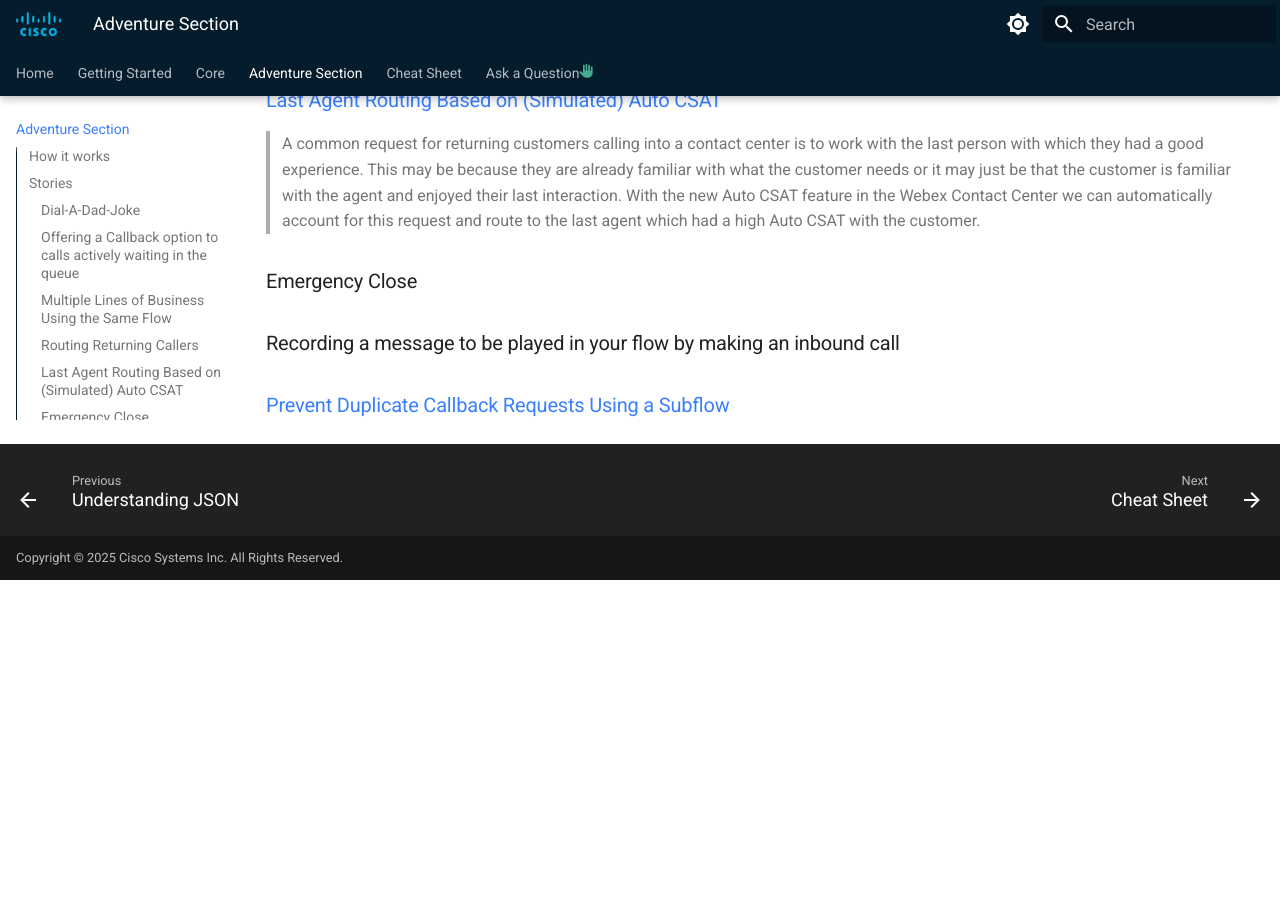
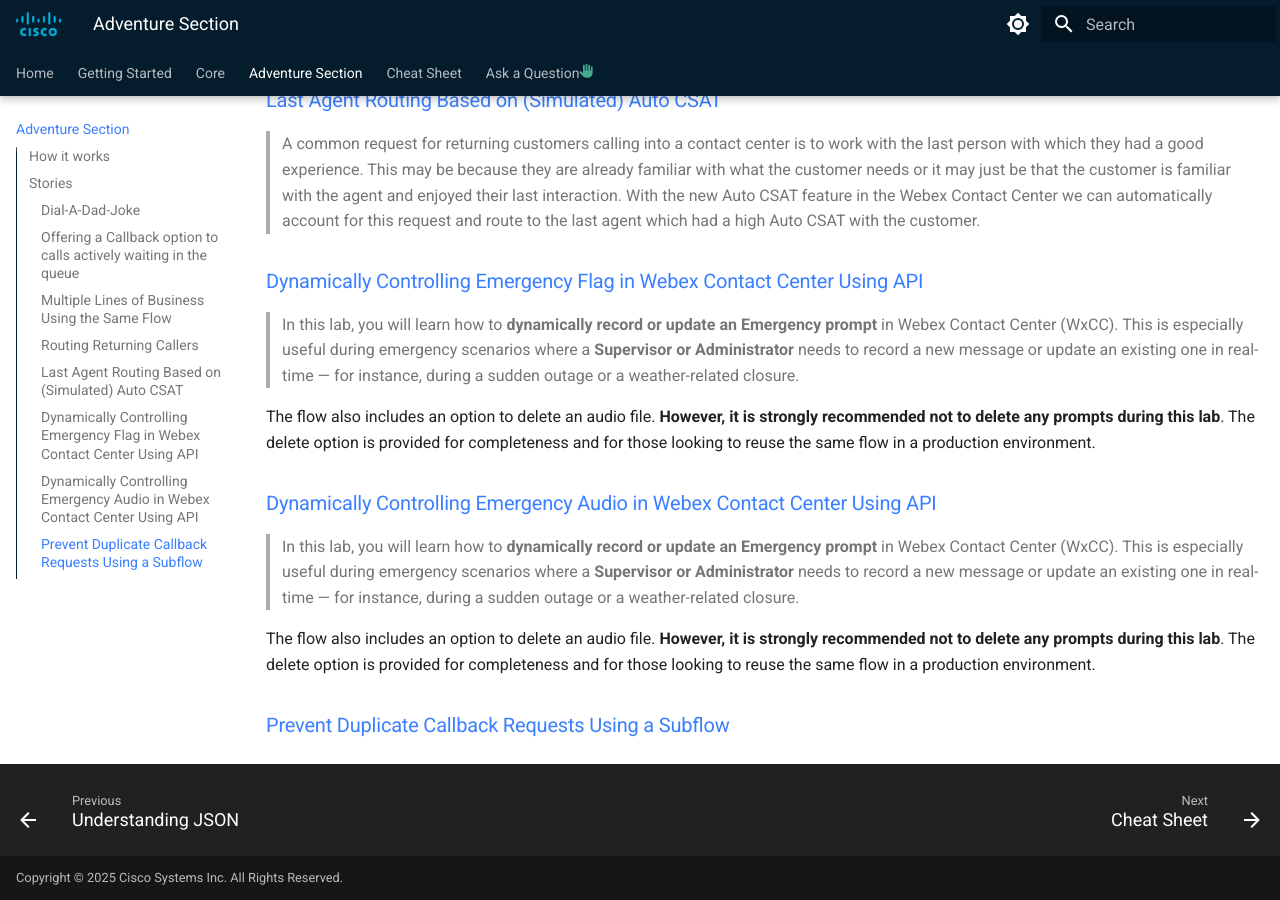
Before and after one commit to mouliv/US_LTRCCT-2296, an MkDocs documentation site: the page built from docs/adventureList.md, in a window 1280 px wide and 900 px high, scrolled down 929 px. Built offline with MkDocs 1.6.1 and Material for MkDocs 9.7.7, drawn with Linux system fonts in a browser that asks for light colours; before the commit the page ends 1509 px from its top, so only the background shows below that; some of the changed lines change nothing that is shown.

Commit message:
AddingEmergyflag and Audio

````diff
--- /dev/null
+++ b/docs/Emergency_Audio.md
@@ -0,0 +1,178 @@
+#  Lab: Dynamically Controlling Emergency Audio in Webex Contact Center Using API
+
+##  Storyline
+
+In this lab, you will learn how to **dynamically record or update an Emergency prompt** in Webex Contact Center (WxCC). This is especially useful during emergency scenarios where a **Supervisor or Administrator** needs to record a new message or update an existing one in real-time — for instance, during a sudden outage or a weather-related closure.
+
+The flow also includes an option to delete an audio file. **However, it is strongly recommended not to delete any prompts during this lab**. The delete option is provided for completeness and for those looking to reuse the same flow in a production environment.
+
+---
+
+##  High-Level Explanation
+
+- A call enters the **Emergency Message Recording flow**.
+- Initial nodes dynamically create an **audio file name** in the format: ```Emergency_<PodID>.wav```
+- The caller is presented with a **menu** that offers three options:
+1. **Record a new emergency prompt**
+2. **Update an existing emergency prompt**
+3. **Delete an existing prompt** (Use with caution)
+- Based on the selected option, the flow uses the **Webex Contact Center Audio File APIs** (via Connector) to:
+- **Record**: Allow the caller to record a new prompt.
+- **Update**: Replace the existing prompt with a new recording.
+- **Delete**: Remove the prompt (optional; not recommended during this lab).
+- The newly recorded prompt is stored using the generated file name and can be used later in other flows for emergency call handling.
+
+---
+
+##  Preconfigured Elements
+
+1. we will importing flow from  **Flow Template**.
+2. A **Connector** configured to call Webex Contact Center Audio File APIs (upload, update, delete).
+3. All the  **Local Variablese** required for the flow are pre confiugured and available when you import the template.
+
+---
+
+### Select a Flow Template
+
+- Under **Flow** >**Manage Flows**> **Create Flows**, select **Flow Template**
+- Select **"Audio Prompt Recording and Management"**
+- Click **View Details**
+  - Click **Select Template**
+- Click **Next**
+  - Rename the  flow  <copy>CL<w class="POD"></w>_emeraudio</copy>
+- Click **Create Flow** and confirm that the flow loads in the Flow Canvas
+
+### <details><summary>CreatefromTemplate</summary>![](./assets/EA_CreateFlow.gif)</details>
+
+
+### Add a Play Message node
+
+> ```Edit``` the flow
+
+> Activity Label: <copy>Play_wlc</copy>
+>
+> Enable Text-To-Speech
+>
+> Select the Connector: Cisco Cloud Text-to-Speech
+>
+> Click the Add Text-to-Speech Message button
+>
+> Delete the Selection for Audio File
+>
+> Text-to-Speech Message: <copy>Welcome to Cisco Live, Let's set the name of the Emergency file, before we play with updating the same.</copy>
+>
+>> Delete the existing path from  New Contact node and connect it  to the play welcome message node
+
+---
+### Add a Collect Digits node
+
+> Activity Label: <copy>Pod_ID</copy>
+
+> Connect the Play message output node edge to Collect Digit node
+>
+> Enable Text-To-Speech
+>
+> Select the Connector: Cisco Cloud Text-to-Speech
+>
+> Click the Add Text-to-Speech Message button
+>
+> Delete the Selection for Audio File
+>
+> Text-to-Speech Message: <copy>Please enter your 3 digit pod id</copy>
+>
+---
+
+### Add a Set Variable node
+
+>Connect the Collect Digit Node   edge to Set Variable node
+
+>Activity Label: <copy>Set_AudioFileName</copy>
+
+> Variable: <copy>audioFileName</copy>
+>
+> Select Set Value
+>
+> Value <copy>`{{"Emergency_" ~ Pod_ID.DigitsEntered ~ ".wav"}}`</copy>
+>
+---
+
+### Add an another Set Variable node
+
+>Connect the Set Variable Node   edge to Set Variable node
+
+>Activity Label: <copy>Set_updatedFile</copy>
+
+> Variable: <copy>newFileName</copy>
+>
+> Select Set Variable
+>
+> and select preconfigured ```audioFileName``` from the drop down
+>
+
+---
+
+### <details><summary>CheckyourFlow</summary>![checkyourFlow](./assets/EA_Flowwith4nodes.jpg)</details>
+
+---
+## Publish Your Flow
+
+- Turn on **Validation** at the bottom right corner of the Flow Builder
+- If there are no Flow Errors, click **Publish**
+  - Add a **Publish Note**
+  - Add a **Version Label**: `Live`
+  - Click **Publish Flow**
+
+  ![Publish Your Flow Demo](Gifs/1.6.gif)
+
+---
+
+
+
+## Map Your Flow to Your Inbound Channel
+
+1. Navigate to **Control Hub > Contact Center > Channels**
+2. Locate your **Inbound Channel** (use the search bar)
+3. Select the **Routing Flow**: `CL_core`
+4. Select the **Version Label**: `Live`
+5. Click **Save** (bottom-right corner)
+
+---
+
+
+##  Testing the Flow
+
+- Call into the flow. You will be greeted and asked to enter your **Pod ID**.
+- Upon entering the Pod ID, a variable will be dynamically created in the format: ```Emergency_<PodID>.wav```
+- A menu will then be offered with the following options:
+- **1** to create a new prompt
+- **2** to update an existing prompt
+- **3** to delete an existing prompt (⚠️ **please do not perform this option during the lab**)
+
+###  To create a new prompt:
+1. Select **Option 1** from the menu.
+2. Record the prompt after the beep, then press **#** to finish.
+3. Go to **Control Hub → Contact Center → Audio Files**.
+4. Sort the list by **Date Created** and verify that a new prompt has been created.
+5. You can **download and play** the prompt to confirm the recording.
+
+###  To update an existing prompt:
+1. Select **Option 2** from the menu.
+2. Record the new message after the beep, then press **#** to finish.
+3. Go to **Control Hub → Contact Center → Audio Files**.
+4. Sort the list by **Date Modified** and verify that the prompt has been updated.
+5. Download and play it to confirm the new message is applied.
+
+---
+
+> This test demonstrates how supervisors or admins can manage emergency Audio prompts dynamically in real-time using the IVR flow integrated with Webex Contact Center APIs.
+
+
+
+---
+
+## Debugging the Flow
+
+- Open the **Debugger** in the Flow Builder
+- Select the **last interaction** from the top of the list
+- Trace the call steps
+  - You can view the **path**, **input/output variables**, and **events**
--- /dev/null
+++ b/docs/Emergency_Flag.md
@@ -0,0 +1,222 @@
+#  Lab: Dynamically Controlling Emergency Flag in Webex Contact Center Using API
+
+## Storyline
+
+In this lab, you will learn how to **dynamically change the Emergency flag** in a Webex Contact Center (WxCC) environment by calling a script as a **Supervisor or Administrator**. This enables real-time routing behavior adjustments — such as diverting calls to a special queue or playing emergency announcements — during critical situations like outages or weather alerts.
+
+---
+
+##  High-Level Explanation
+
+- A call enters the **IVR flow**.
+- The **caller is prompted to enter a Supervisor/Administrator password**.
+- If the password is correct:
+  - The **current status** of the Emergency flag is **retrieved and played back** (e.g., *Emergency flag is currently ON/OFF*).
+  - The caller is then **offered an option to change the Emergency status**.
+- Based on the caller's choice, the script **invokes a WxCC API** (via connector) to **update the Global Variable** controlling Emergency Flag.
+- This flag controls downstream behavior in the flow (e.g., route to emergency queue or play special message).
+
+---
+
+##  Preconfigured Elements
+
+1. **Global Variable**:
+   - Please reach out to Proctor to get a Boolean global variable named `emergencyFlag_<YourPodID>`
+   - Proactor will also give you Global Variable ID
+   - This variable holds the current Emergency status (true/false).
+
+2. **Connector**:
+   - A connector is available in the flow to call **Webex Contact Center APIs**.
+   - It is used to **read and update** the Emergency flag via API.
+
+3. **Supervisor Password**:
+   - The password required for authentication is: `9638`.
+
+
+### Create these Flow Variables
+> Name: <copy>HTTPStatusVar</copy>
+>
+> Type: String
+>
+> Default Value: Leave Empty
+---
+> Name: <copy>Emergency_Value_Check</copy>
+>
+> Type: String
+>
+> Default Value: Leave Empty
+---
+> Name: <copy>Emergency_Value_Check</copy>
+>
+> Type: String
+>
+> Default Value: Leave Empty
+---
+> Name: <copy>Gloabal_ID</copy>
+>
+> Type: String
+>
+> Default Value: <Variable ID you get from the proctor>
+---
+> Name: <copy>Global_Name</copy>
+>
+> Type: String
+>
+> Default Value: < Variable you get from the proctor>
+---
+
+### Create a new flow
+> Create a new flow named <copy>CL<w class="POD"></w>_emer</copy>
+
+---
+### Add a Collect Digits node
+> Activity Label: <copy>CollectPIN</copy>
+
+> Connect the New Phone Contact output node edge to Collect Digit node
+>
+> Enable Text-To-Speech
+>
+> Select the Connector: Cisco Cloud Text-to-Speech
+>
+> Click the Add Text-to-Speech Message button
+>
+> Delete the Selection for Audio File
+>
+> Text-to-Speech Message: <copy>Please enter 4 digits pin code to activate emergency flow</copy>
+>
+---
+
+### Add a Condition node
+> Activity Label: <copy>ValidatePin</copy>
+>
+> Expression: <copy>`{{ CollectPIN.DigitsEntered == "9638"}}`</copy>
+>
+> Connect the True node edge to the HTTP Request node, in the next step you will learn HTTP Configuration
+>
+> Connect the False node edge to the play welcome message node
+>
+---
+
+### Add a HTTP Request Node
+> Activity Label: <copy>HTTP_GET</copy>
+
+> Under Connector Select ```Wxcc_API```
+
+> Request Path: <copy>`/organization/e56f00d4-98d8-4b62-a165-d05a41243d98/cad-variable/{{Gloabal_ID}}`</copy>
+
+> Example ```/organization/e56f00d4-98d8-4b62-a165-d05a41243d98/cad-variable/{{Gloabal_ID}}```
+
+>The ID can be found in Flows>Global Variables>Select `emergencyFlag_<YourPodID>` and copy the ```ID``` , Lab Proctor will give this ID
+
+### <details><summary>GlobalVariable_ID</summary>![](./assets/GV_ID.jpg)</details>
+
+
+> Under Connector Select ```GET```
+>
+> Under Connector Select ```Appliation/JSON```
+>
+
+> ParseSetting
+
+>  Content Type -- ```JSON```
+>  OutPutVariable -- ```Emergency_Value_Check```
+> Path Expression -- ```$.defaultValue```
+
+---
+### Add a Play Message node
+> Connect the False node edge to the play welcome message node
+>
+> Activity Label: <copy>SomethingwentWrongMsg</copy>
+>
+> Enable Text-To-Speech
+>
+> Select the Connector: Cisco Cloud Text-to-Speech
+>
+> Click the Add Text-to-Speech Message button
+>
+> Delete the Selection for Audio File
+>
+> Text-to-Speech Message: <copy>Some thing went wrong please reach out to your Administrator.</copy>
+>
+
+---
+
+### Add a Subflow node
+> Name: Emergency_Flag_OnOff
+>
+> Connect the HTTP_GET node  to this Subflow node
+>
+> Subflow Label: Live
+>
+> Map Subflow Input Variables
+>
+>> Click Add New
+>>
+>> Current Flow Variable: <copy>Gloabal_ID</copy>
+>>
+>> Subflow Input Variable: <copy>GV_ID</copy>
+>
+>
+>> Click Add New
+>>
+>> Current Flow Variable: <copy>Global_Name</copy>
+>>
+>> Subflow Input Variable: <copy>GV_Name</copy>
+
+Click Add New
+>>
+>> Current Flow Variable: <copy>Emergency_Value_Check</copy>
+>>
+>> Subflow Input Variable: <copy>Emergency_Value_Check1</copy>
+>
+
+---
+
+### Add a Disconnect Contact node
+> Connect the Output node edge from the Subflow  and play message node to this Disconnect Contact node
+>
+---
+
+### <details><summary>CheckyourFlow</summary>![checkyourFlow](./assets/EmergencyFlow.jpg)</details>
+
+## Publish Your Flow
+
+- Turn on **Validation** at the bottom right corner of the Flow Builder
+- If there are no Flow Errors, click **Publish**
+  - Add a **Publish Note**
+  - Add a **Version Label**: `Live`
+  - Click **Publish Flow**
+
+  ![Publish Your Flow Demo](Gifs/1.6.gif)
+
+---
+
+## Map Your Flow to Your Inbound Channel
+
+1. Navigate to **Control Hub > Contact Center > Channels**
+2. Locate your **Inbound Channel** (use the search bar)
+3. Select the **Routing Flow**: `CL_core`
+4. Select the **Version Label**: `Live`
+5. Click **Save** (bottom-right corner)
+
+---
+
+## Testing the Emergency Control Flow
+
+1. Call into the **Emergency Control Script** using your assigned **Inbound Channel Number**
+2. When prompted, enter the **Supervisor/Administrator password**: `9638`
+3. You will hear the **current status** of the Emergency flag (e.g., *Emergency mode is OFF*)
+4. Press **1** to enable Emergency mode
+5. Open the **Webex Contact Center Developer Portal** and **verify that the global variable value is now set to `true`**
+6. Call the script again and **enter the password `9638`**
+7. This time, **press 2 to disable Emergency mode**
+8. Return to the **Developer Portal** and verify that the **Emergency flag is now set to `false`**
+
+---
+
+## Debugging the Flow
+
+- Open the **Debugger** in the Flow Builder
+- Select the **last interaction** from the top of the list
+- Trace the call steps
+  - You can view the **path**, **input/output variables**, and **events**
--- a/docs/adventureList.md
+++ b/docs/adventureList.md
@@ -24,12 +24,16 @@
 ### [Last Agent Routing Based on (Simulated) Auto CSAT](LARbasedOnCSAT.md)
 > A common request for returning customers calling into a contact center is to work with the last person with which they had a good experience. This may be because they are already familiar with what the customer needs or it may just be that the customer is familiar with the agent and enjoyed their last interaction. With the new Auto CSAT feature in the Webex Contact Center we can automatically account for this request and route to the last agent which had a high Auto CSAT with the customer.
 
-### Emergency Close
->
+### [ Dynamically Controlling Emergency Flag in Webex Contact Center Using API](Emergency_Flag.md)
+>In this lab, you will learn how to **dynamically record or update an Emergency prompt** in Webex Contact Center (WxCC). This is especially useful during emergency scenarios where a **Supervisor or Administrator** needs to record a new message or update an existing one in real-time — for instance, during a sudden outage or a weather-related closure.
+
+The flow also includes an option to delete an audio file. **However, it is strongly recommended not to delete any prompts during this lab**. The delete option is provided for completeness and for those looking to reuse the same flow in a production environment.
 
 
-### Recording a message to be played in your flow by making an inbound call
->
+### [  Dynamically Controlling Emergency Audio in Webex Contact Center Using API](Emergency_Audio.md)
+>In this lab, you will learn how to **dynamically record or update an Emergency prompt** in Webex Contact Center (WxCC). This is especially useful during emergency scenarios where a **Supervisor or Administrator** needs to record a new message or update an existing one in real-time — for instance, during a sudden outage or a weather-related closure.
+
+The flow also includes an option to delete an audio file. **However, it is strongly recommended not to delete any prompts during this lab**. The delete option is provided for completeness and for those looking to reuse the same flow in a production environment.
 
 
 ### [Prevent Duplicate Callback Requests Using a Subflow](dupCheck.md)
````
Also changed, not shown: docs/assets/EA_Flowwith4nodes.jpg (added), docs/assets/EmergencyFlow.jpg (added), docs/assets/GV_ID.jpg (added), 2 other files.
